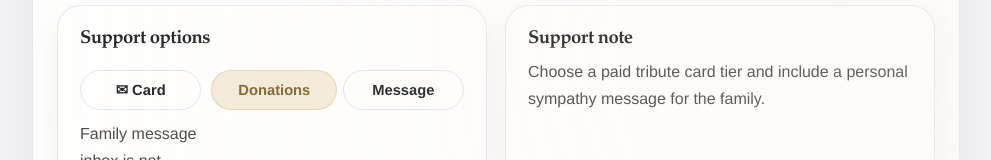
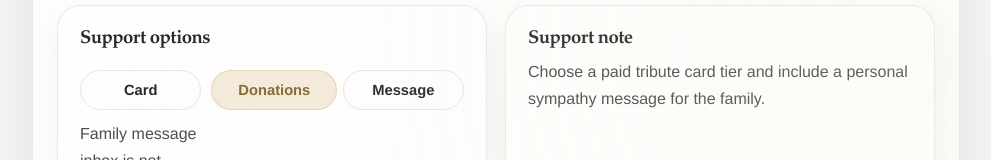
Before and after one commit to francis-dotcom/biotribute, a Next.js app: page /SirFemiOgini in a window 1280 px wide. Shown: the part 4129-4289 px from the top of the page, without its empty margins (144-1135 px from the left). Built offline with nearby package versions, Linux system fonts and the light colour scheme; no server answers.

Commit message:
code: 1 file(s)

```diff
--- a/src/app/[slug]/page.tsx
+++ b/src/app/[slug]/page.tsx
@@ -199,7 +199,7 @@ export default async function TributePage({ params }: PageProps) {
               <h3>Support options</h3>
               <div className="support-action-list">
                 <button className="support-action-pill" type="button">
-                  <span aria-hidden="true">✉</span>&nbsp;Card
+                  Card
                 </button>
                 <button className="support-action-pill support-action-pill-accent" type="button">
                   Donations
```
